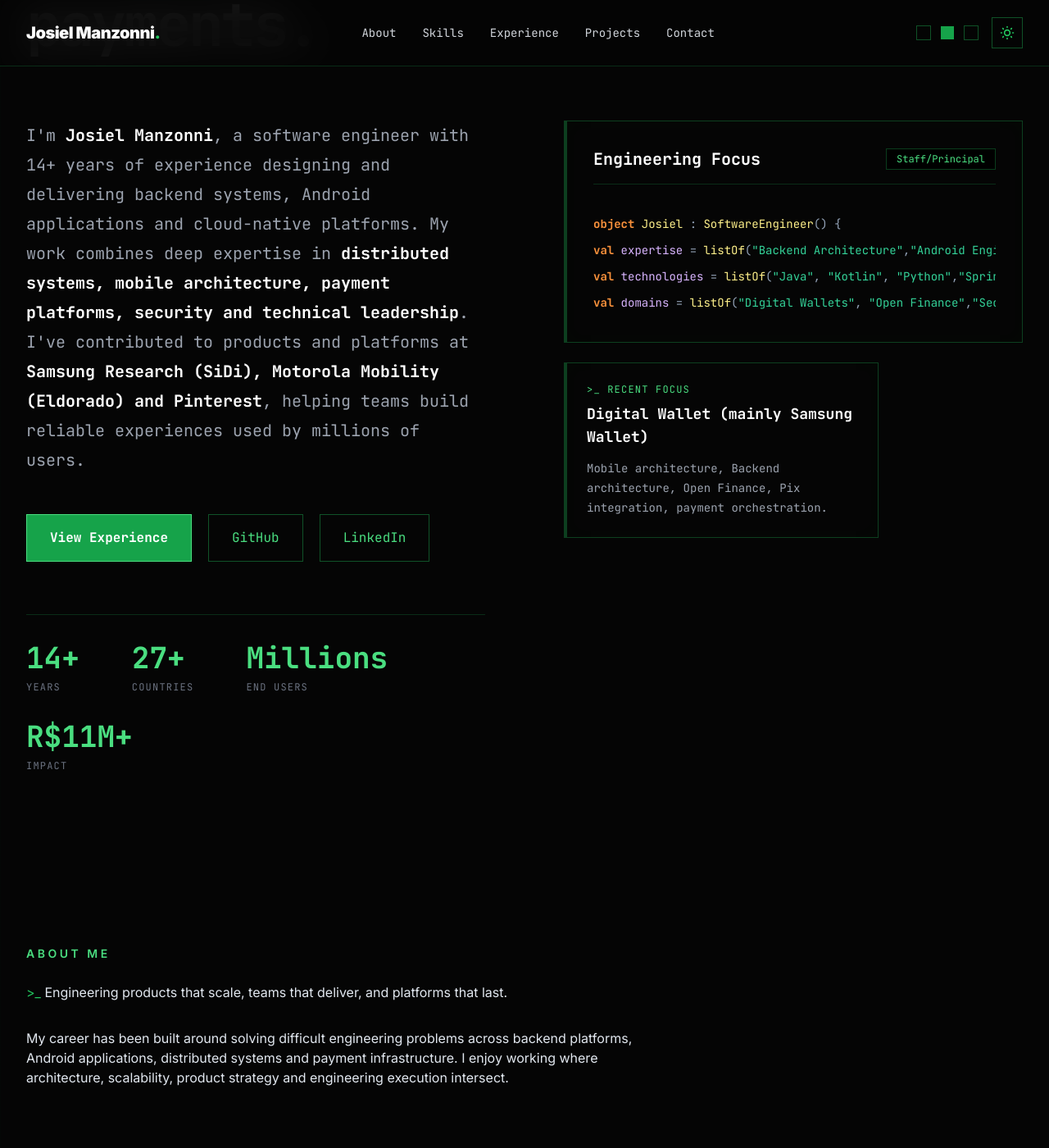
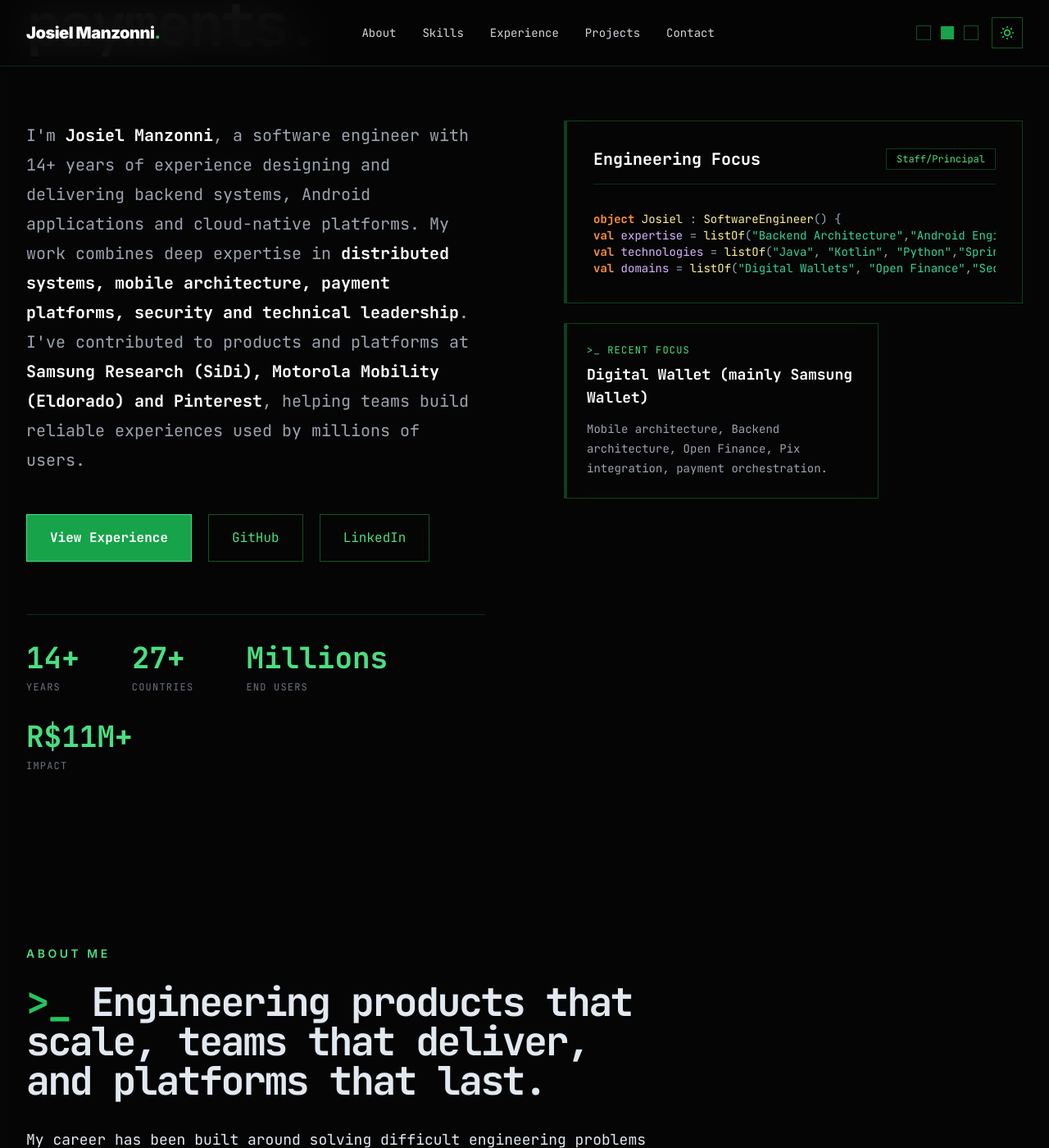
Before and after one commit to JosielManzonni/bestengineer, a Jekyll site: the page built from index.html, in a window 1280 px wide and 1400 px high, scrolled down 555 px. Shown: the whole window at 82% size. Built offline with Jekyll 4.4.1, drawn with Linux system fonts in a browser that asks for light colours; nearby versions of some CDN libraries; some web fonts are replaced.

Commit message:
change npm css to pure css

```diff
--- a/_includes/hero.html
+++ b/_includes/hero.html
@@ -5,9 +5,9 @@
         {{ site.data.intro.greeting }}
       </span>
 
-      <h1 class="text-5xl md:text-7xl font-mono font-bold tracking-tighter leading-tight text-slate-900 dark:text-white max-w-5xl">
-        {{ site.data.intro.headline }}
-      </h1>
+        <h1 class="text-4xl md:text-5xl lg:text-7xl font-mono font-bold tracking-tighter leading-tight text-slate-900 dark:text-white max-w-5xl">
+            {{ site.data.intro.headline }}
+        </h1>
     </div>
 
     <div class="grid lg:grid-cols-2 gap-16 lg:gap-24 items-start">
@@ -32,14 +32,13 @@
         </div>
       </div>
 
-      <div class="relative lg:mb-16 mt-12 lg:mt-0 z-10 w-full flex flex-col gap-6">
-        <div class="glass rounded-none p-8 w-full bg-white dark:bg-[#050505]">
+      <div class="relative lg:mb-16 mt-12 lg:mt-0 z-10 w-full flex flex-col gap-6 min-w-0">
+        <div class="glass rounded-none p-5 md:p-8 w-full bg-white dark:bg-[#050505] overflow-hidden">
           <div class="flex items-center justify-between mb-8 border-b border-green-500/20 pb-4">
             <h3 class="font-bold text-xl font-mono text-slate-900 dark:text-white">{{ site.data.intro.code_block_title }}</h3>
             <span class="border border-green-500/30 text-green-600 dark:text-green-400 px-3 py-1 text-xs font-mono bg-slate-100 dark:bg-black">{{ site.data.intro.code_block_badge }}</span>
           </div>
-
-          <pre class="text-sm leading-8 overflow-auto text-slate-800 dark:text-slate-300 font-mono">{{ site.data.intro.code_block_html }}</pre>
+          <pre class="text-xs md:text-sm leading-8 overflow-x-auto text-slate-800 dark:text-slate-300 font-mono">{{ site.data.intro.code_block_html }}</pre>
         </div>
 
         <div class="relative z-20 glass bg-white dark:bg-[#050505] rounded-none p-6 w-full lg:max-w-sm shadow-terminal border border-green-500/50 border-l-4 border-l-green-500">
--- a/assets/css/style.css
+++ b/assets/css/style.css
@@ -27,16 +27,31 @@
 }
 
 .section-title {
-  @apply text-3xl md:text-5xl font-mono font-bold tracking-tighter mb-4 text-slate-900 dark:text-white;
+  font-size: 1.875rem; /* text-3xl */
+  line-height: 2.25rem;
+  font-family: "JetBrains Mono", monospace;
+  font-weight: 700;
+  letter-spacing: -0.05em;
+  margin-bottom: 1rem;
+}
+
+@media (min-width: 768px) {
+  .section-title {
+    font-size: 3rem; /* md:text-5xl */
+    line-height: 1;
+  }
+}
+
+.section-subtitle {
+  font-size: 1.125rem; /* text-lg */
+  line-height: 2rem; /* leading-8 */
+  max-width: 48rem; /* max-w-3xl */
+  font-family: "JetBrains Mono", monospace;
 }
 
 .section-title::before {
   content: ">_ ";
   color: #22c55e;
-}
-
-.section-subtitle {
-  @apply text-slate-600 dark:text-slate-400 text-lg leading-8 max-w-3xl font-mono text-sm;
 }
 
 .gradient-text {
```
